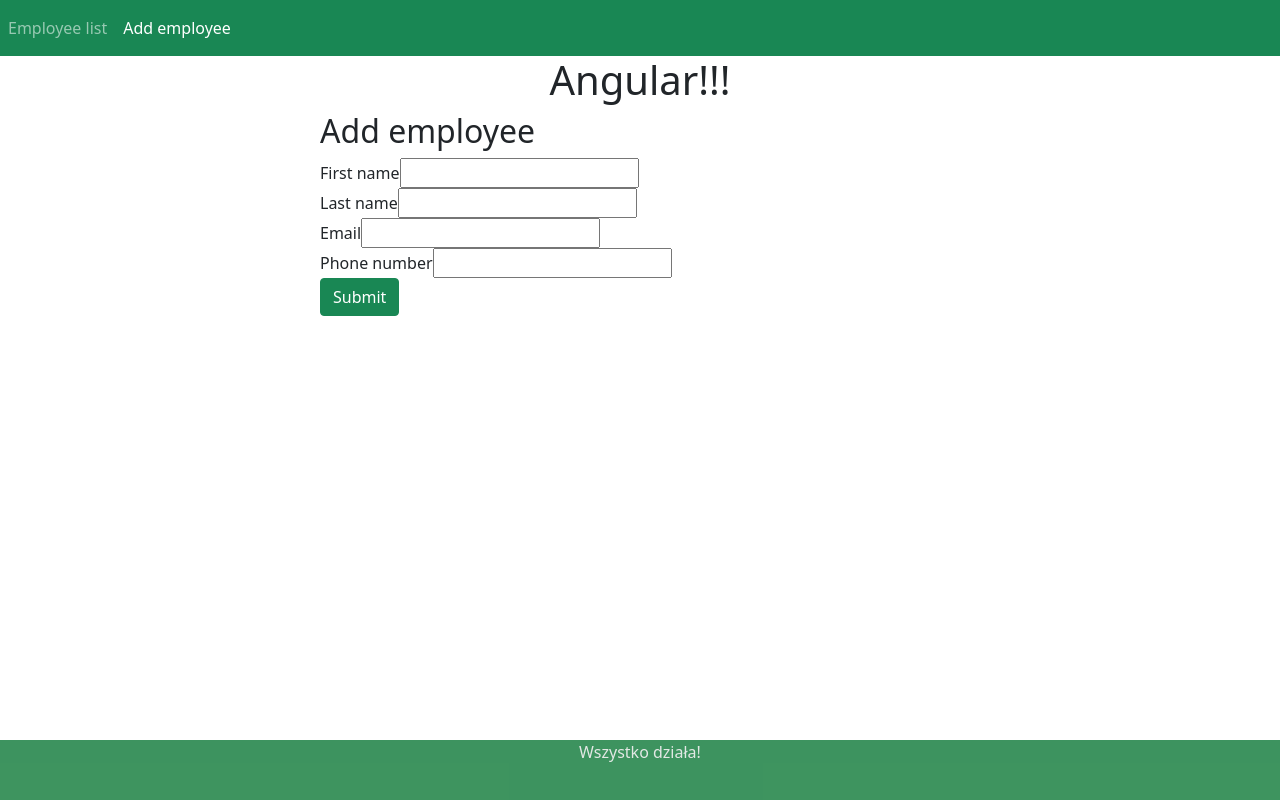
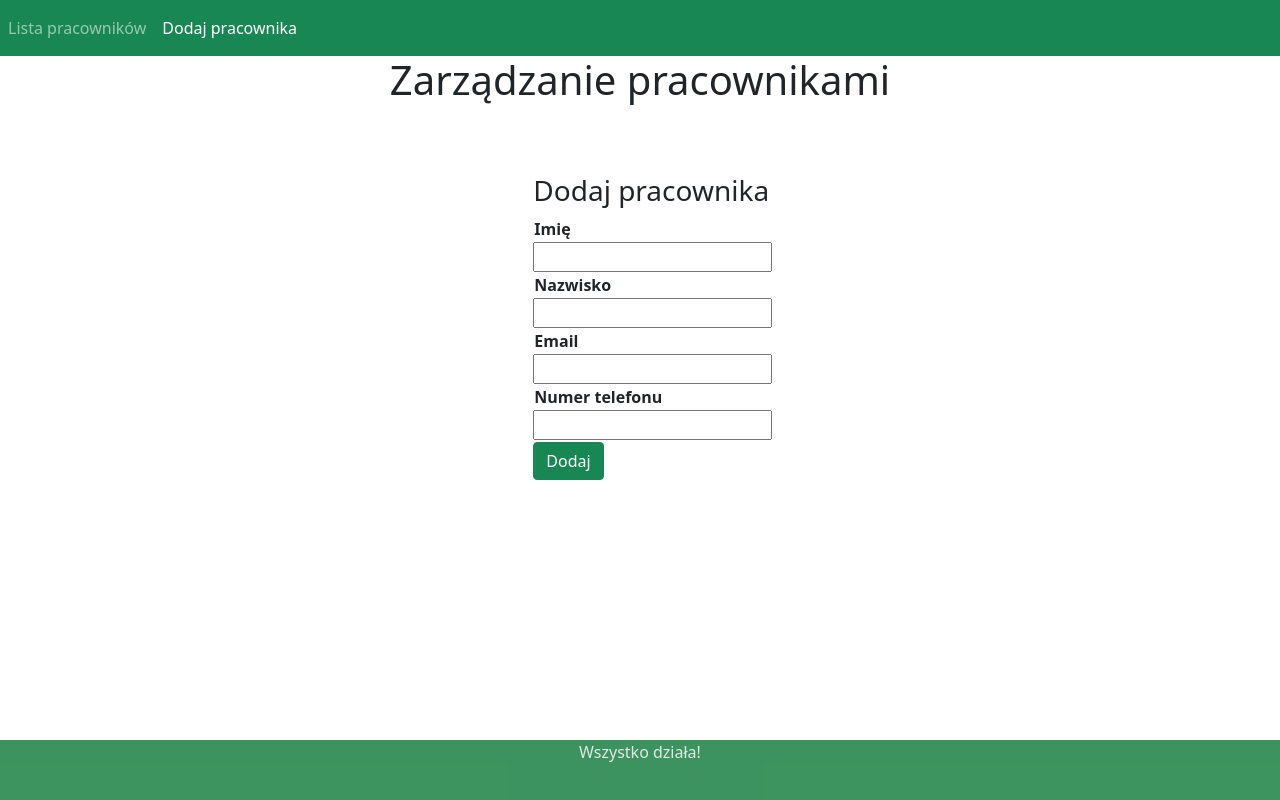
Before and after one commit to Thanders15/EmployeeManagement, an Angular app in the folder AngularEmployee/: page /add-employee in a window 1280 px wide. Built offline with nearby package versions, Linux system fonts and the light colour scheme.

Commit message:
Service in Java, Add-Employee in Angular

```diff
--- a/AngularEmployee/src/app/add-employee/add-employee.component.css
+++ b/AngularEmployee/src/app/add-employee/add-employee.component.css
@@ -0,0 +1 @@
+.top-buffer { margin-top: 70px;}
--- a/AngularEmployee/src/app/add-employee/add-employee.component.html
+++ b/AngularEmployee/src/app/add-employee/add-employee.component.html
@@ -1,30 +1,33 @@
-<div class="col-md-8 offset-md-3">
-<h2>Add employee</h2>
+<div class="top-buffer">
+<div class="col-md-6 offset-md-5 wrapper">
+<h3>Dodaj pracownika</h3>
 <form (ngSubmit) = "addSubmit()">
     <div class = "form-group">
-        <label>First name</label>
+        <th>Imię</th>
         <input type = "text" class="form-controll" id="firstName"
         [(ngModel)] = "employee.firstName" name = "firstName">
     </div>
 
     <div class = "form-group">
-        <label>Last name</label>
+        <th>Nazwisko</th>
         <input type = "text" class="form-controll" id="lastName"
         [(ngModel)] = "employee.lastName" name = "lastName">
     </div>
 
     <div class = "form-group">
-        <label>Email</label>
+        <th>Email</th>
         <input type = "text" class="form-controll" id="email"
         [(ngModel)] = "employee.email" name = "Email">
     </div>
 
     <div class = "form-group">
-        <label>Phone number</label>
+        <th>Numer telefonu</th>
         <input type = "text" class="form-controll" id="phoneNumber"
         [(ngModel)] = "employee.phoneNumber" name = "phoneNumber">
     </div>
+    <th></th>
 
-    <button class="btn btn-success" type = "submit">Submit</button>
+    <button class="btn btn-success" type = "submit">Dodaj</button>
 </form>
 </div>
+</div>
--- a/AngularEmployee/src/app/add-employee/add-employee.component.ts
+++ b/AngularEmployee/src/app/add-employee/add-employee.component.ts
@@ -1,5 +1,7 @@
 import { Component, OnInit } from '@angular/core';
+import { Router } from '@angular/router';
 import { Employee } from '../employee';
+import { EmployeeService } from '../employee.service';
 
 @Component({
   selector: 'app-add-employee',
@@ -9,12 +11,23 @@
 export class AddEmployeeComponent implements OnInit {
 
   employee: Employee = new Employee()
-  constructor() { }
+  constructor(private employeeService: EmployeeService, private router: Router) {
+   }
 
   ngOnInit(): void {
   }
   addSubmit(){
     console.log(this.employee)
+    this.saveChanges();
+  }
+  saveChanges(){
+    this.employeeService.addEmployee(this.employee).subscribe(data => {console.log(data);
+      this.goToEmployeeList();
+    },
+    error => console.error(error));
+  }
+  goToEmployeeList(){
+    this.router.navigate(['/employees'])
   }
 
 }
--- a/AngularEmployee/src/app/app.component.html
+++ b/AngularEmployee/src/app/app.component.html
@@ -1,16 +1,16 @@
 <nav class="navbar navbar-expand-sm bg-success navbar-dark">
   <ul class="navbar-nav">
     <li class="nav-item">
-      <a routerLink="employees" routerLinkActive="active" class="nav-link">Employee list</a>
+      <a routerLink="employees" routerLinkActive="active" class="nav-link">Lista pracowników</a>
     </li>
     <li class="nav-item">
-      <a routerLink="add-employee" routerLinkActive="active" class="nav-link">Add employee</a>
+      <a routerLink="add-employee" routerLinkActive="active" class="nav-link">Dodaj pracownika</a>
     </li>
   </ul>
 </nav>
 
 <div class="text-center">
-  <h1>Angular!!!</h1>
+  <h1>Zarządzanie pracownikami</h1>
 </div>
 <router-outlet></router-outlet>
 
--- a/AngularEmployee/src/app/employee-list/employee-list.component.css
+++ b/AngularEmployee/src/app/employee-list/employee-list.component.css
@@ -0,0 +1 @@
+.top-buffer { margin-top: 30px;}
--- a/AngularEmployee/src/app/employee-list/employee-list.component.html
+++ b/AngularEmployee/src/app/employee-list/employee-list.component.html
@@ -1,11 +1,12 @@
-<h3>Employee list</h3>
+<h3>Lista pracowników</h3>
+<div class="top-buffer">
 <table class = "table table-striped">
     <thead>
         <tr>
-            <th> First name</th>
-            <th> Last name</th>
-            <th> Email</th>
-            <th> Phone number</th>
+            <th>Imię</th>
+            <th>Nazwisko</th>
+            <th>Email</th>
+            <th>Numer telefonu</th>
         </tr>
     </thead>
     <tbody>
@@ -17,3 +18,4 @@
         </tr>
     </tbody>
 </table>
+</div>
--- a/AngularEmployee/src/app/employee-list/employee-list.component.ts
+++ b/AngularEmployee/src/app/employee-list/employee-list.component.ts
@@ -17,7 +17,7 @@
   }
 
   private getEmployees(){
-    this.employeeService.getEmployeesService().subscribe(data =>{
+    this.employeeService.getEmployees().subscribe(data =>{
       this.employees = data;
     });
   }
--- a/AngularEmployee/src/app/employee.service.ts
+++ b/AngularEmployee/src/app/employee.service.ts
@@ -11,7 +11,10 @@
   private baseURL = "http://localhost:8080/employees";
   constructor(private httpClient: HttpClient) { }
 
-  getEmployeesService(): Observable<Employee[]>{
+  getEmployees(): Observable<Employee[]>{
     return this.httpClient.get<Employee[]>(`${this.baseURL}`);
   }
+  addEmployee(employee: Employee): Observable<Object>{
+    return this.httpClient.post(`${this.baseURL}`, employee);
+  }
 }
```
Also changed, not shown: 2 other files (tests, documents, lock files or other folders).
